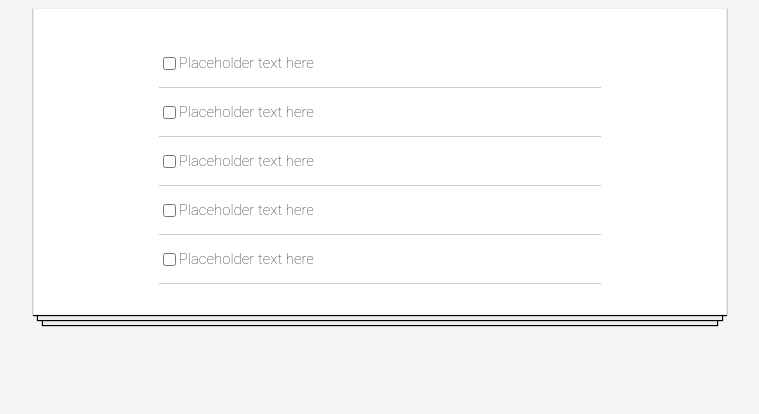
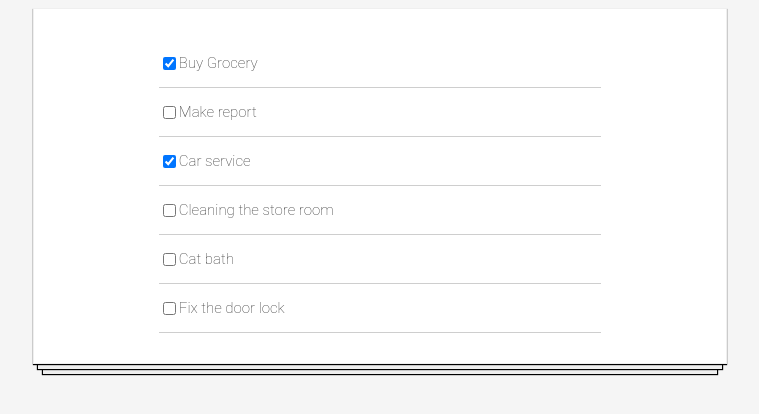
Before and after one commit to atzonsa/React, a React (Create React App) app in the folder todo-list/: page / in a window 1280 px wide. Shown: the top 414 px of the page, without its empty margins (260-1019 px from the left). Built offline with nearby package versions, Linux system fonts and the light colour scheme.

Commit message:
todo list

```diff
--- a/todo-list/src/App.js
+++ b/todo-list/src/App.js
@@ -2,15 +2,12 @@ import React from "react";
 import "./styles.css";
 
 import ToDoItem from "./ToDoItem";
+import todoData from "./todoData";
 
 export default function App() {
-  return (
-    <div className="todo-list">
-      <ToDoItem />
-      <ToDoItem />
-      <ToDoItem />
-      <ToDoItem />
-      <ToDoItem />
-    </div>
-  );
+  const components = todoData.map(todoData => {
+    return <ToDoItem id={todoData.id} item={todoData} />;
+  });
+
+  return <div className="todo-list">{components}</div>;
 }
--- a/todo-list/src/ToDoItem.js
+++ b/todo-list/src/ToDoItem.js
@@ -1,10 +1,10 @@
 import React from "react";
 
-function ToDoItem() {
+function ToDoItem(props) {
   return (
     <div className="todo-item">
-      <input type="checkbox" />
-      <p>Placeholder text here</p>
+      <input type="checkbox" checked={props.item.done} />
+      <p>{props.item.message}</p>
     </div>
   );
 }
--- /dev/null
+++ b/todo-list/src/todoData.js
@@ -0,0 +1,34 @@
+const todoData = [
+  {
+    id: 1,
+    message: "Buy Grocery",
+    done: true
+  },
+  {
+    id: 2,
+    message: "Make report",
+    done: false
+  },
+  {
+    id: 3,
+    message: "Car service",
+    done: true
+  },
+  {
+    id: 4,
+    message: "Cleaning the store room",
+    done: false
+  },
+  {
+    id: 5,
+    message: "Cat bath",
+    done: false
+  },
+  {
+    id: 6,
+    message: "Fix the door lock",
+    done: false
+  }
+];
+
+export default todoData;
```
